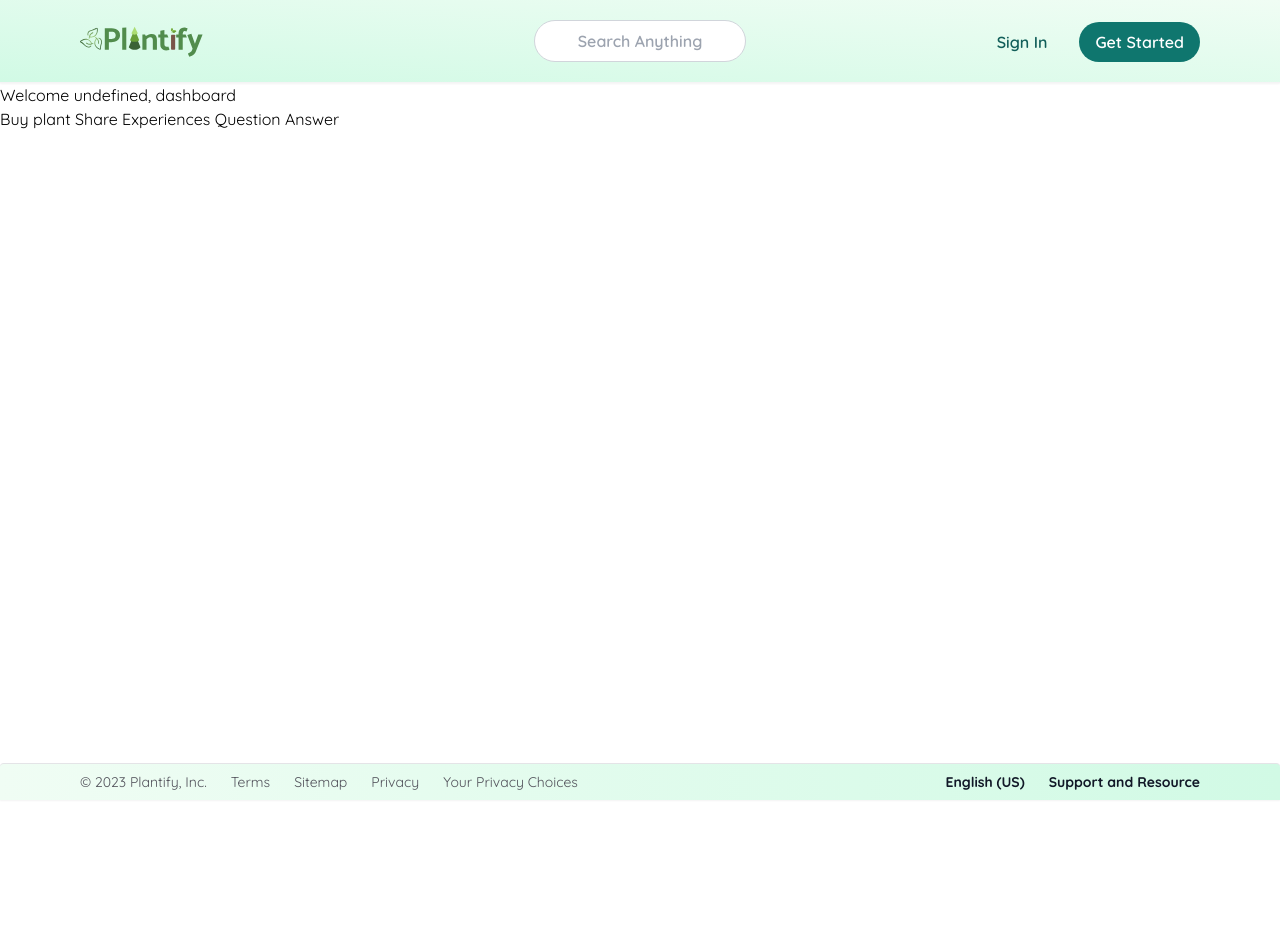
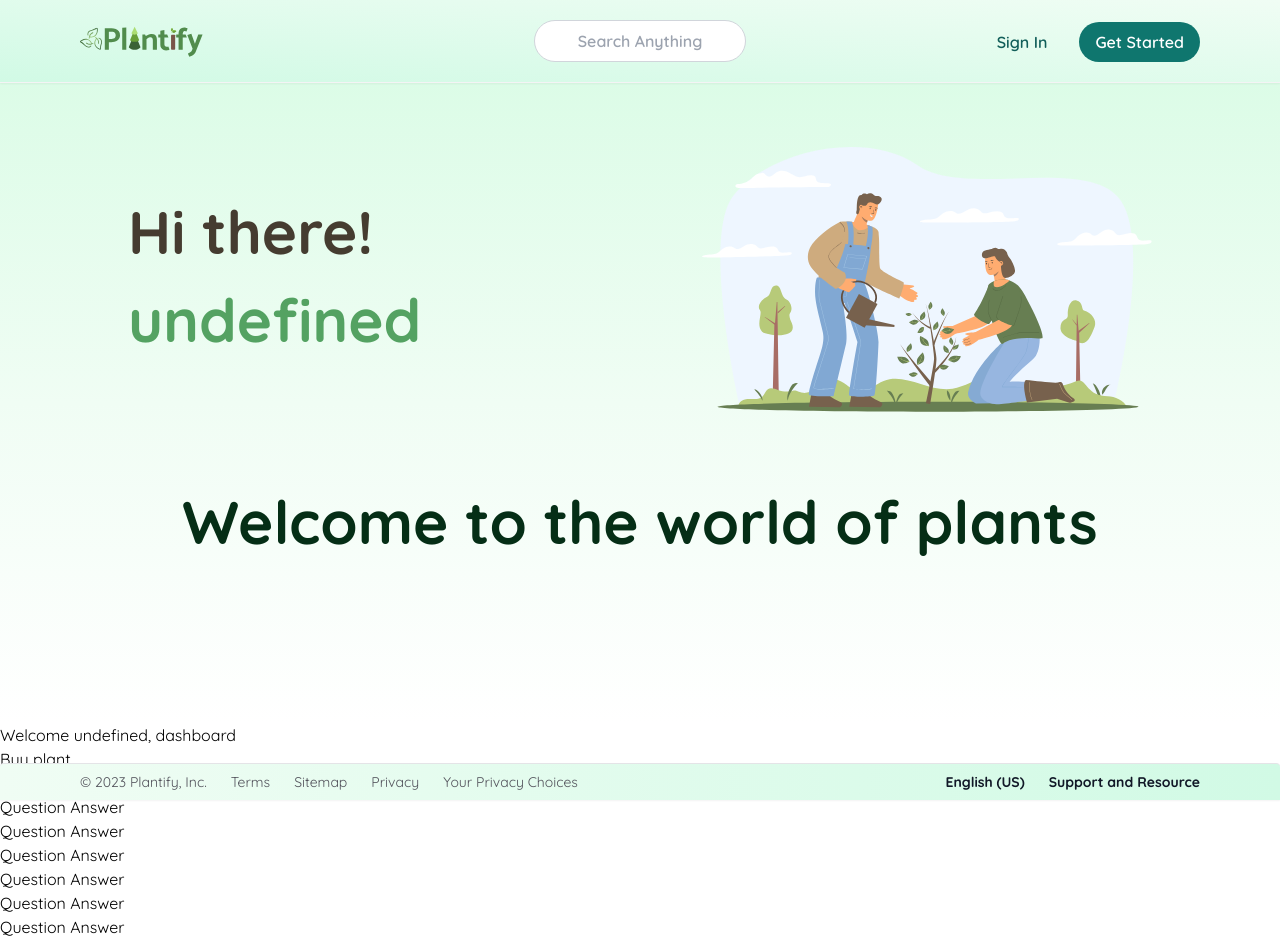
Before and after one commit to tinykishore/Plantify, a SvelteKit app: page /dashboard in a window 1280 px wide. Shown: the top 943 px of the page. Before the commit the page ends 800 px from the top, so only its background shows below. Built offline with nearby package versions, Linux system fonts and the light colour scheme.

Commit message:
dashboard

```diff
--- a/src/lib/components/Navbar.svelte
+++ b/src/lib/components/Navbar.svelte
@@ -15,7 +15,7 @@
     };
 
     // let session: UserSession | undefined = undefined;
-    let isAuthenticated:boolean = false;
+    let isAuthenticated: boolean = false;
 
     onMount(() => {
         const token = Session.getToken();
@@ -26,7 +26,7 @@
 
     const logoutButtonAction = async () => {
         // if already logged out, do nothing
-        if(!isAuthenticated) return;
+        if (!isAuthenticated) return;
 
         // remove database token
         const response = await fetch('/api/authentication/SignOut', {
@@ -76,5 +76,4 @@ to-emerald-100 from-green-50">
             <a class="px-4 py-2 text-white bg-teal-700 rounded-full" href="/sign-up">Get Started</a>
         </div>
     {/if}
-
 </nav>
--- a/src/routes/dashboard/+page.svelte
+++ b/src/routes/dashboard/+page.svelte
@@ -1,14 +1,30 @@
 <script lang="ts">
-import Navbar from "$lib/components/Navbar.svelte";
-import Footer from "$lib/components/Footer.svelte";
-import {Session} from "../Session";
+    import Navbar from "$lib/components/Navbar.svelte";
+    import Footer from "$lib/components/Footer.svelte";
+    import {Session} from "../Session";
+    import Greetings from "./Greetings.svelte";
 </script>
 
 <main>
-    <Navbar />
+    <Navbar/>
+    <Greetings/>
+
     <h1>Welcome {Session.getName()}, dashboard</h1>
     <a href="/sell">Buy plant</a>
-    <a href="/share-experience">Share Experiences</a>
-    <a href="/question-answer">Question Answer</a>
+    <div class="flex flex-col">
+        <a href="/share-experience">Share Experiences</a>
+        <a href="/question-answer">Question Answer</a>
+        <a href="/question-answer">Question Answer</a>
+        <a href="/question-answer">Question Answer</a>
+        <a href="/question-answer">Question Answer</a>
+        <a href="/question-answer">Question Answer</a>
+        <a href="/question-answer">Question Answer</a>
+        <a href="/question-answer">Question Answer</a>
+        <a href="/question-answer">Question Answer</a>
+        <a href="/question-answer">Question Answer</a>
+        <a href="/question-answer">Question Answer</a>
+    </div>
+
+
     <Footer/>
 </main>
--- /dev/null
+++ b/src/routes/dashboard/Greetings.svelte
@@ -0,0 +1,69 @@
+<script>
+    import {Session} from "../Session";
+    import dashboard_welcome from "$lib/assets/dashboard-welcome.svg";
+</script>
+
+<main class="bg-gradient-to-b from-green-100 via-green-50 to-white">
+    <div class="g-green-800 b container mx-auto px-8 md:px-32 pt-12">
+        <div class="flex gap-4 justify-between mt-4">
+            <div class="flex flex-col w-full justify-end">
+                <h1 class="text-6xl font-black text-[#453c30]">
+                    Hi there!
+                </h1>
+                <svg>
+                    <text x="0%" y="0%" dy="5rem" text-anchor="start">
+                        {Session.getName()}
+                    </text>
+                </svg>
+            </div>
+            <img class="w-[450px]" src="{dashboard_welcome}" alt="">
+        </div>
+
+        <h1 class="animate-fadeIn transition-all duration-700 text-center text-6xl text-green-950 font-black mt-20">
+            Welcome to the world of plants
+        </h1>
+    </div>
+</main>
+
+
+
+<style>
+    main {
+        min-height: 80vh;
+    }
+
+    svg text {
+        animation: stroke 3s forwards;
+        stroke-width: 2;
+        stroke: #54A262;
+        font-size: 3.75rem;
+        font-weight: bold;
+    }
+
+    @keyframes stroke {
+        0% {
+            fill: rgba(84, 162, 98, 0);
+            stroke: rgba(84, 162, 98, 1);
+            stroke-dashoffset: 25%;
+            stroke-dasharray: 0 50%;
+            stroke-width: 2;
+        }
+        70% {
+            fill: rgba(84, 162, 98, 0);
+            stroke: rgba(84, 162, 98, 1);
+        }
+        80% {
+            fill: rgba(84, 162, 98, 0);
+            stroke: rgba(84, 162, 98, 1);
+            stroke-width: 3;
+        }
+        100% {
+            fill: rgba(84, 162, 98, 1);
+            stroke: rgba(84, 162, 98, 1);
+            stroke-dashoffset: -25%;
+            stroke-dasharray: 50% 0;
+            stroke-width: 0;
+        }
+    }
+
+</style>
--- a/src/routes/question-answer/[id]/+page.svelte
+++ b/src/routes/question-answer/[id]/+page.svelte
@@ -52,12 +52,9 @@
 
 
 </script>
-
 <main>
     <Navbar/>
-
     <div class="container mx-auto px-8 md:px-32 pt-12">
-
         <div class="flex gap-2">
             <img class='w-12 h-12 mr-2 rounded-full'
                  src='https://api.dicebear.com/6.x/avataaars/svg?seed={generateRandomNumber()}%20Hill&backgroundColor=b6e3f4,c0aede,d1d4f9'
```
Also changed, not shown: src/lib/assets/dashboard-welcome.svg (added), 1 other file (tests, documents, lock files or other folders).
